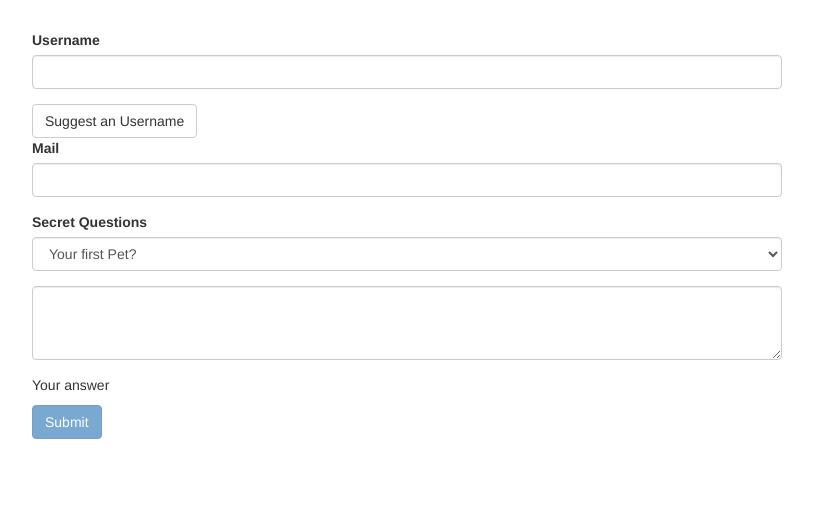
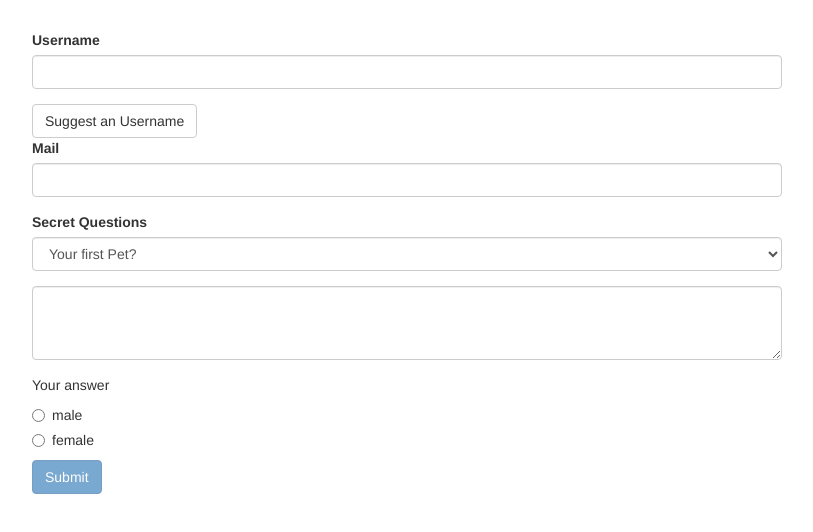
Before and after one commit to luchotex/forms-td-start, an Angular app: page / in a window 1280 px wide. Shown: the top 532 px of the page, without its empty margins (233-1046 px from the left). Built offline with nearby package versions, Linux system fonts and the light colour scheme.

Commit message:
-- Added radio buttons in the form.

```diff
--- a/src/app/app.component.html
+++ b/src/app/app.component.html
@@ -52,6 +52,19 @@
           ></textarea>
         </div>
         <p>Your answer {{answer}}</p>
+        <div class="radio" *ngFor="let gender of genders">
+          <label>
+            <input
+              type="radio"
+              name="gender"
+              [value]="gender"
+              ngModel
+              required
+            >
+            {{gender}}
+          </label>
+
+        </div>
         <button
           class="btn btn-primary"
           type="submit"
--- a/src/app/app.component.ts
+++ b/src/app/app.component.ts
@@ -10,6 +10,7 @@
   @ViewChild('f') signUpForms: NgForm;
   defaultQuestion = 'pet';
   answer = '';
+  genders = ['male', 'female'];
 
   suggestUserName() {
     const suggestedName = 'Superuser';
```
